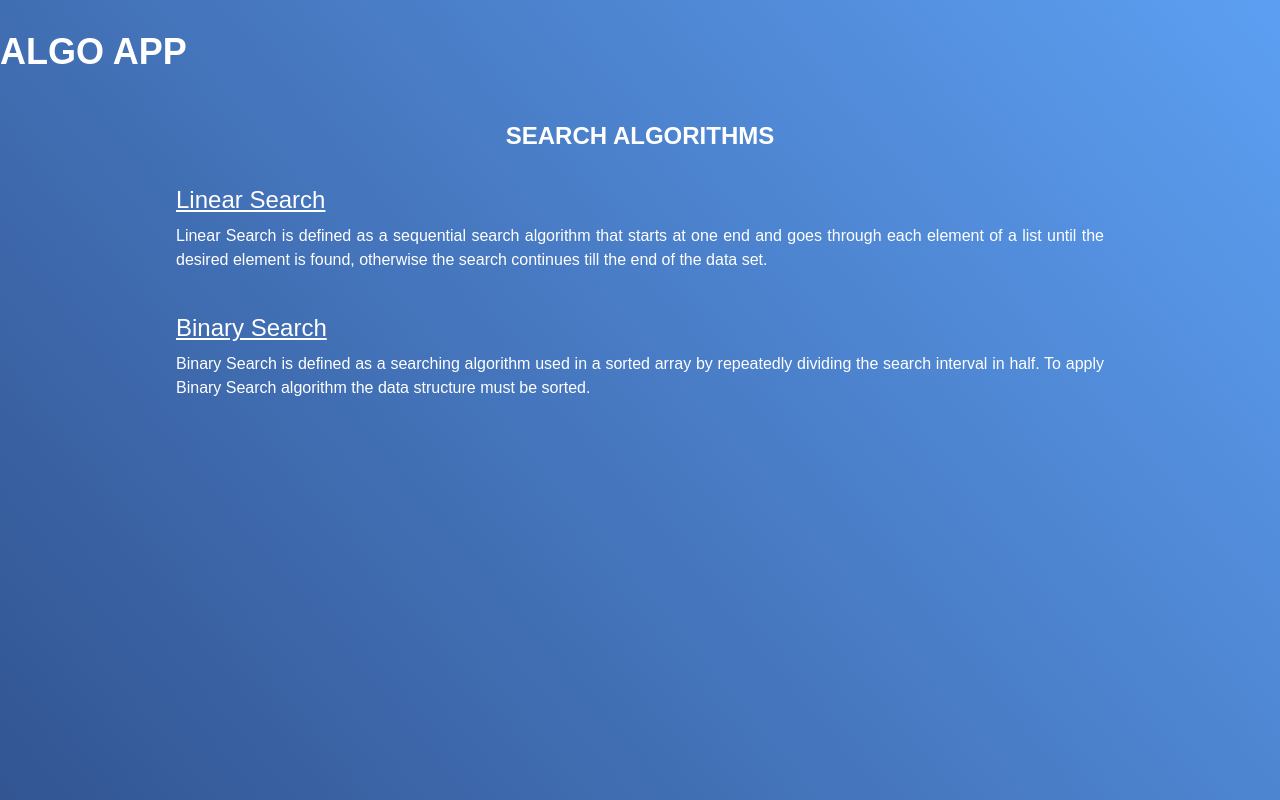
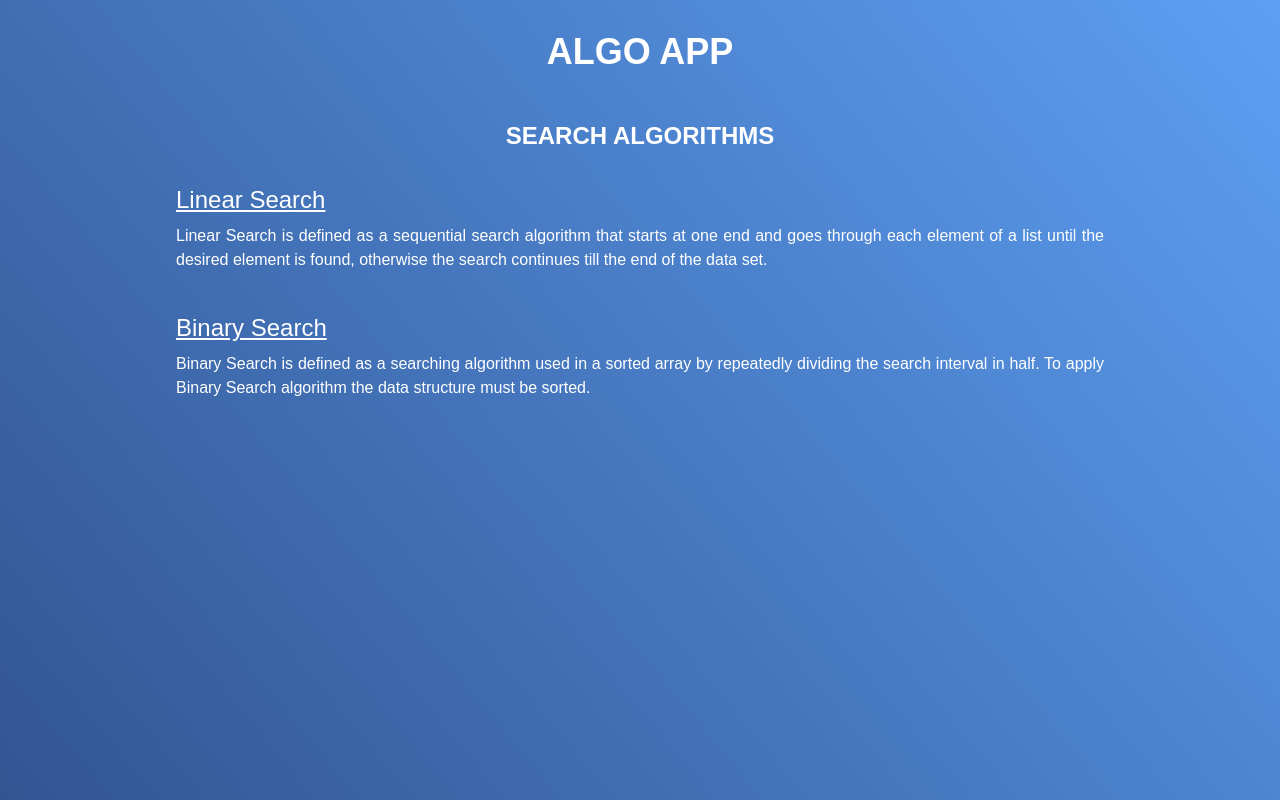
Before and after one commit to Libo033/Algo, a Next.js app: page /algo-search in a window 1280 px wide. Built offline with nearby package versions, Linux system fonts and the light colour scheme; a web font is replaced by a local one.

Commit message:
Fixeado styles de h2 en algo sort y algo search

```diff
--- a/src/app/algo-search/page.tsx
+++ b/src/app/algo-search/page.tsx
@@ -29,7 +29,7 @@ const AlgoSearch = () => {
 
   return (
     <div className="m-auto max-w-screen-2xl w-full min-h-screen h-fit py-6 md:py-8">
-      <nav>
+      <nav className="flex justify-center">
         <button onClick={() => handleDisappear()}>
           <h2 className="text-4xl text-center text-white font-bold">
             ALGO APP
--- a/src/app/algo-sort/page.tsx
+++ b/src/app/algo-sort/page.tsx
@@ -29,7 +29,7 @@ const AlgoSort = () => {
 
   return (
     <div className="m-auto max-w-screen-2xl w-full min-h-screen h-fit py-6 md:py-8">
-      <nav>
+      <nav className="flex justify-center">
         <button onClick={() => handleDisappear()}>
           <h2 className="text-4xl text-center text-white font-bold">
             ALGO APP
```
